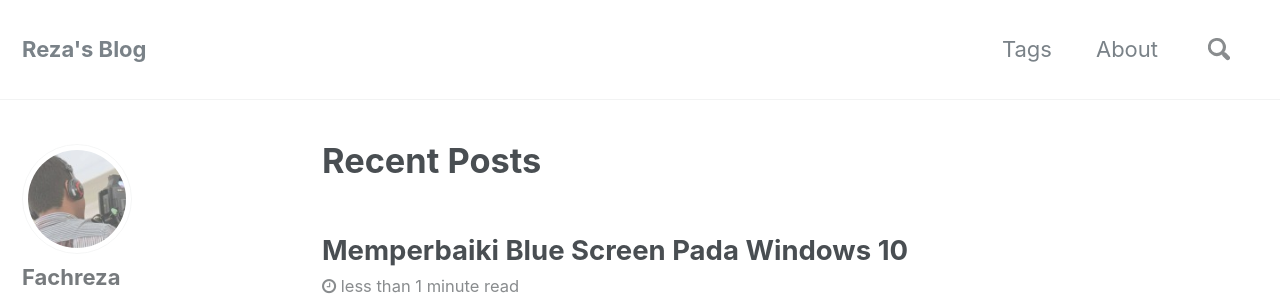
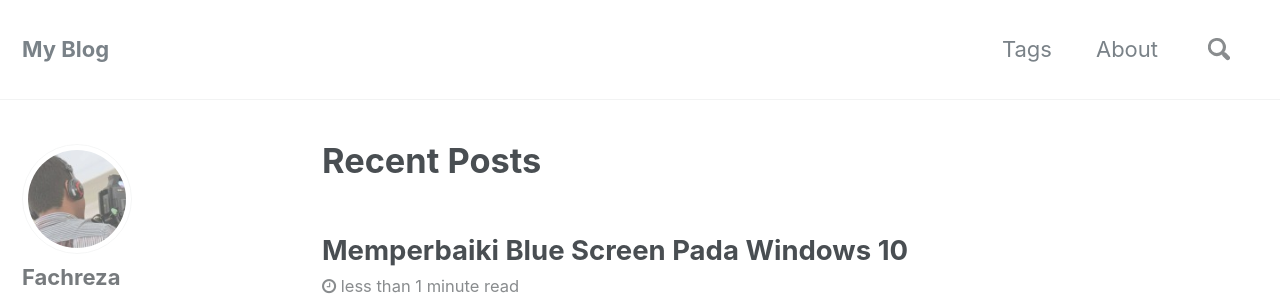
Before and after one commit to fahrz/blog, a Jekyll site: the page built from index.html, in a window 1280 px wide and 900 px high. Shown: the top 295 px of the window. Built offline with Jekyll 4.4.1, drawn with Linux system fonts in a browser that asks for light colours; the list of posts is cut into pages by our own code.

Commit message:
config lagi

```diff
--- a/_config.yml
+++ b/_config.yml
@@ -9,7 +9,7 @@ minimal_mistakes_skin    : "default" # "air", "aqua", "contrast", "dark", "dirt"
 
 # Site Settings
 locale                   : "en"
-title                    : "Reza's Blog"
+title                    : "My Blog"
 title_separator          : "-"
 name                     : "Fachreza"
 description              : "Menulis itu Belajar"
@@ -20,7 +20,7 @@ teaser                   : # path of fallback teaser image, e.g. "/assets/images
 # breadcrumbs              : true # true, false (default)
 words_per_minute         : 200
 comments:
-  provider               : # false (default), "disqus", "discourse", "facebook", "google-plus", "staticman", "staticman_v2" "custom"
+  provider               : "staticman" # false (default), "disqus", "discourse", "facebook", "google-plus", "staticman", "staticman_v2" "custom"
   disqus:
     shortname            : # https://help.disqus.com/customer/portal/articles/466208-what-s-a-shortname-
   discourse:
```
